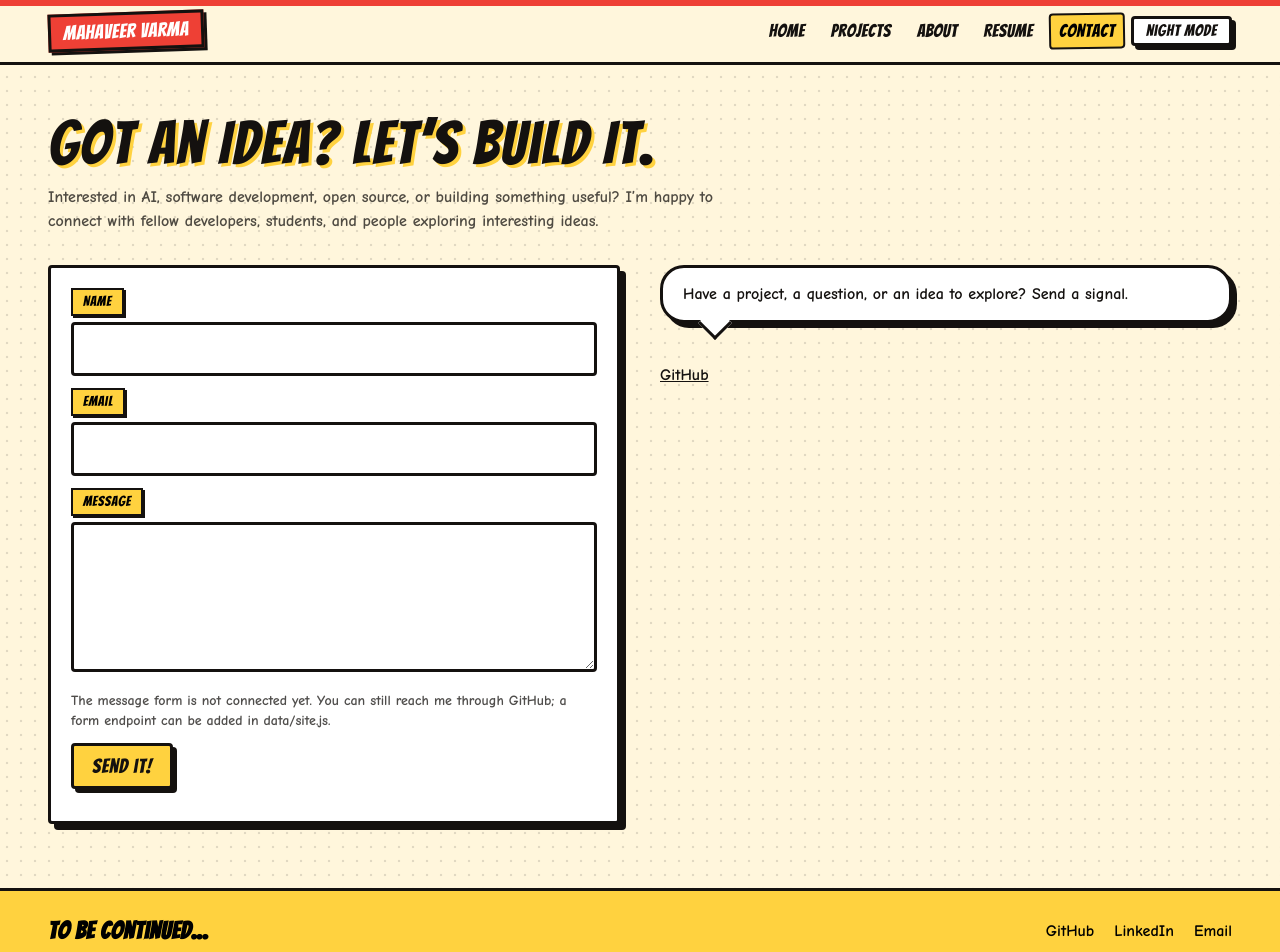
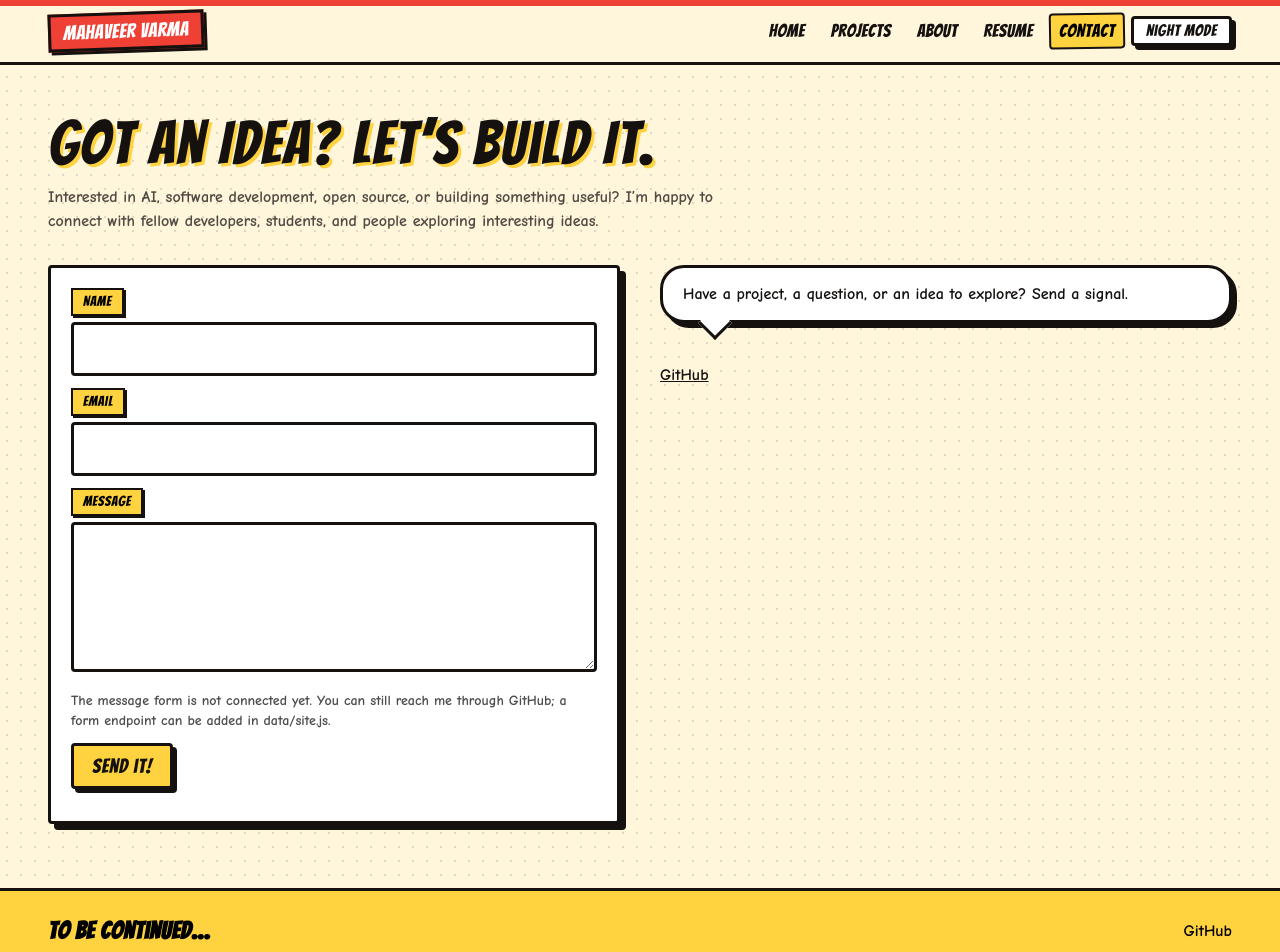
Before and after one commit to VegirajuMahaveerVarma/comic-portfolio, a Next.js app: page /contact in a window 1280 px wide. Shown: the top 952 px of the page. Built offline with nearby package versions, Linux system fonts and the light colour scheme.

Commit message:
Hide unconfigured social links in portfolio footer

```diff
--- a/components/Footer.js
+++ b/components/Footer.js
@@ -1,7 +1,16 @@
 import {site} from '@/data/site';
-export default function Footer(){
-  return(<footer className="mt-16 border-t-[3px] border-ink bg-yel py-6 text-black"><div className="mx-auto flex max-w-[1600px] flex-wrap items-center justify-between gap-4 px-6 md:px-12 font-bold">
-    <span className="font-display text-2xl tracking-wide">To be continued...</span>
-    <span className="flex gap-5"><a href={site.github}>GitHub</a><a href={site.linkedin}>LinkedIn</a><a href={`mailto:${site.email}`}>Email</a></span>
-  </div></footer>);
+
+export default function Footer() {
+  return (
+    <footer className="mt-16 border-t-[3px] border-ink bg-yel py-6 text-black">
+      <div className="mx-auto flex max-w-[1600px] flex-wrap items-center justify-between gap-4 px-6 font-bold md:px-12">
+        <span className="font-display text-2xl tracking-wide">To be continued…</span>
+        <span className="flex flex-wrap gap-5">
+          <a href={site.github} target="_blank" rel="noreferrer">GitHub</a>
+          {site.linkedin && <a href={site.linkedin} target="_blank" rel="noreferrer">LinkedIn</a>}
+          {site.email && <a href={`mailto:${site.email}`}>Email</a>}
+        </span>
+      </div>
+    </footer>
+  );
 }
```
